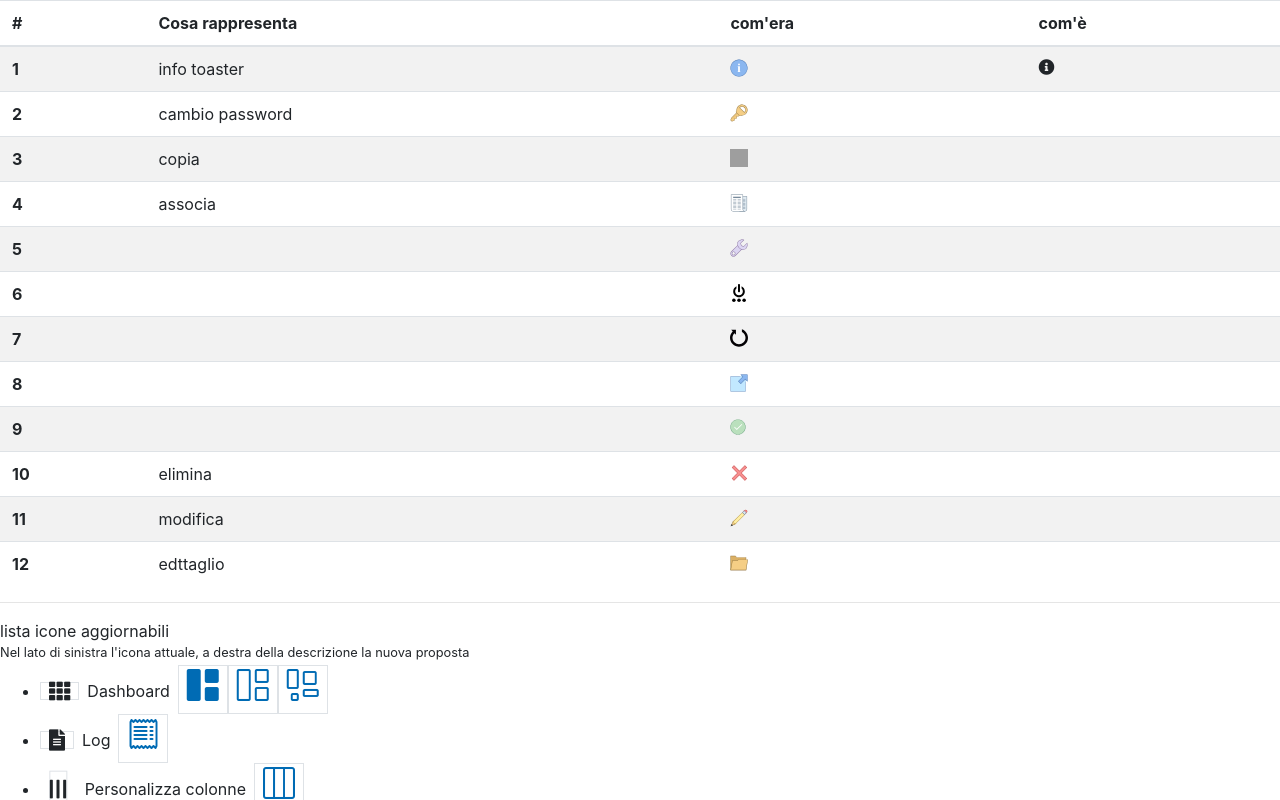
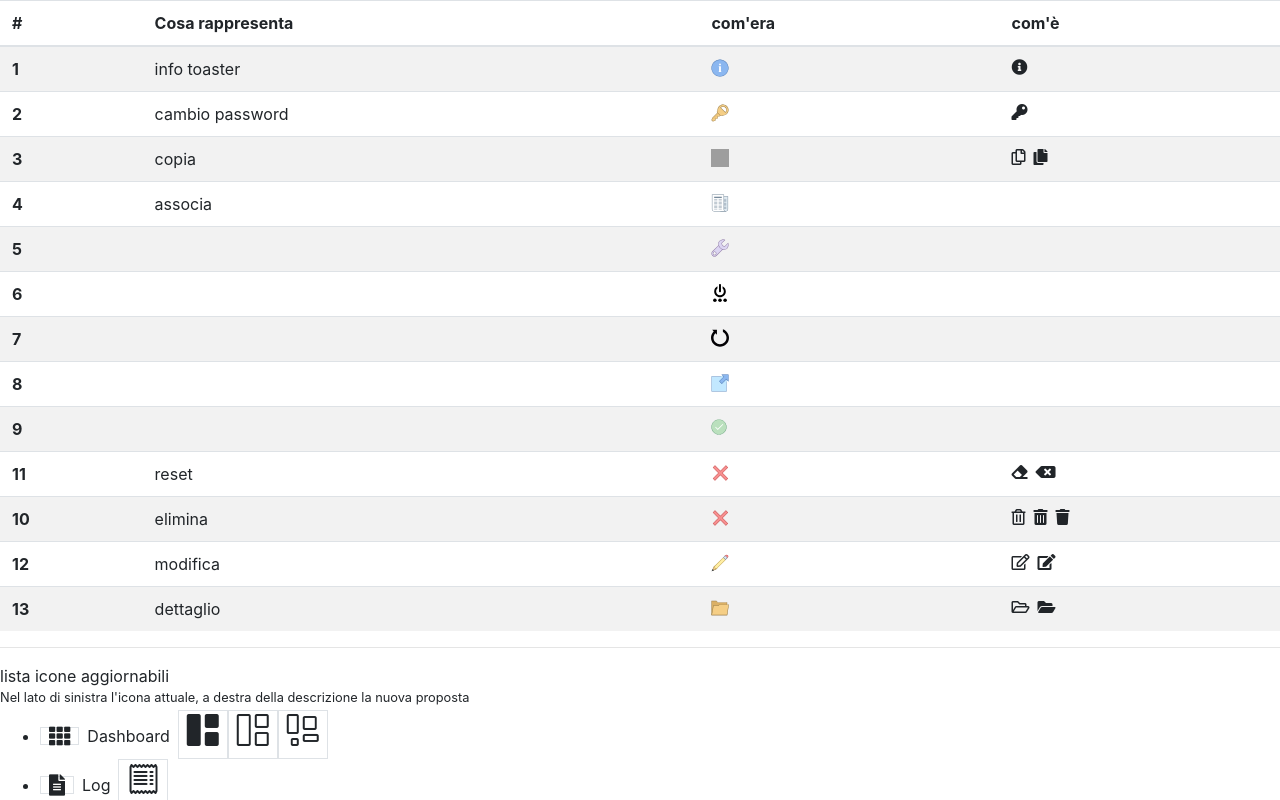
Before and after one commit to marcomancio/icons-change, an Angular app: page / in a window 1280 px wide. Shown: the top 800 px of the page. Built offline with nearby package versions, Linux system fonts and the light colour scheme.

Commit message:
2 files modified

```diff
--- a/src/app/app.component.css
+++ b/src/app/app.component.css
@@ -1,8 +1,9 @@
-.bi, .fas:hover {
+.bi:hover {
   color: #006bb4;
 }
-
-
+.fas:hover, .far:hover {
+    color: #006bb4;
+}
 .rfgui-info-toaster { cursor: pointer; height: 18px; width: 18px; content: url("./../assets/icons8-info-50.svg"); }
 .rfgui-changePwd { cursor: pointer; height: 18px; width: 18px; content: url('./../assets/icons8-key-50.svg'); }
 /* .rfgui-copy { cursor: pointer; height: 18px; width: 18px; content: url('./../assets/icons8-copia-50.png'); } */
--- a/src/app/app.component.html
+++ b/src/app/app.component.html
@@ -20,15 +20,13 @@
 				<th scope="row">2</th>
 				<td>cambio password</td>
 				<td><i class="rfgui-changePwd"></i></td>
-				<td></td>
+				<td><i class="fas fa-key"></i></td>
 			</tr>
 			<tr>
 				<th scope="row">3</th>
 				<td>copia</td>
-				<td>
-					<i class="rfgui-copy"></i>
-				</td>
-				<td></td>
+				<td><i class="rfgui-copy"></i></td>
+				<td><i class="far fa-copy pr-2"></i><i class="fas fa-copy"></i></td>
 			</tr>
 			<tr>
 				<th scope="row">4</th>
@@ -67,22 +65,28 @@
 				<td></td>
 			</tr>
 			<tr>
+				<th scope="row">11</th>
+				<td>reset</td>
+				<td><i class="rfgui-delete"></i></td>
+				<td><i class="fas fa-eraser pr-2"></i> <i class="fas fa-backspace"></i></td>
+			</tr>
+			<tr>
 				<th scope="row">10</th>
 				<td>elimina</td>
 				<td><i class="rfgui-delete"></i></td>
-				<td></td>
-			</tr>
-			<tr>
-				<th scope="row">11</th>
-				<td>modifica</td>
-				<td><i class="rfgui-edit"></i></td>
-				<td></td>
+				<td><i class="far fa-trash-alt pr-2"></i> <i class="fas fa-trash-alt pr-2"></i> <i class="fas fa-trash"></i></td>
 			</tr>
 			<tr>
 				<th scope="row">12</th>
-				<td>edttaglio</td>
+				<td>modifica</td>
+				<td><i class="rfgui-edit"></i></td>
+				<td><i class="far fa-edit pr-2"></i> <i class="fas fa-edit"></i></td>
+			</tr>
+			<tr>
+				<th scope="row">13</th>
+				<td>dettaglio</td>
 				<td><i class="rfgui-detail"></i></td>
-				<td></td>
+				<td><i class="far fa-folder-open pr-2"></i> <i class="fas fa-folder-open"></i></td>
 			</tr>
 		</tbody>
 	</table>
```
